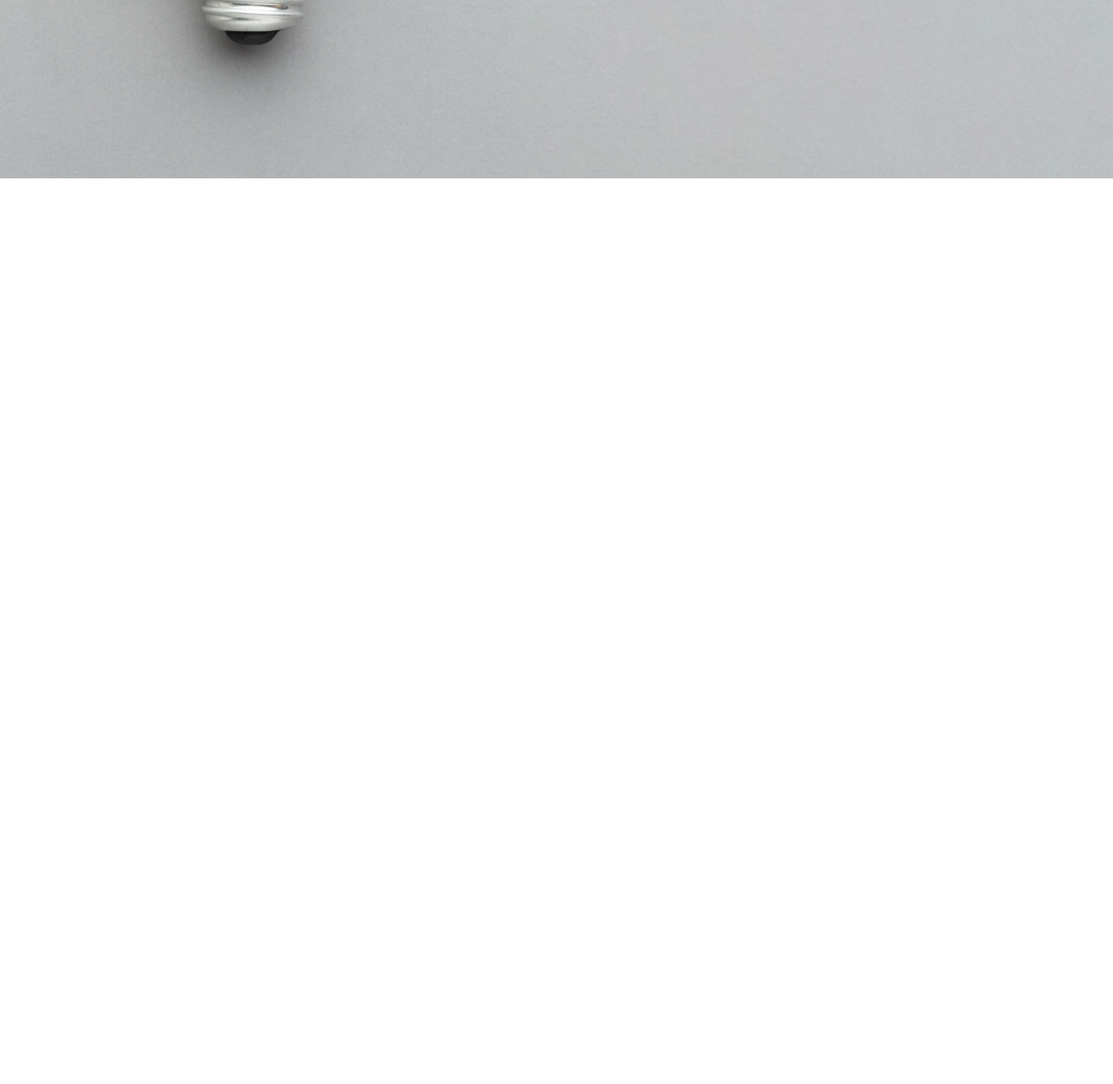
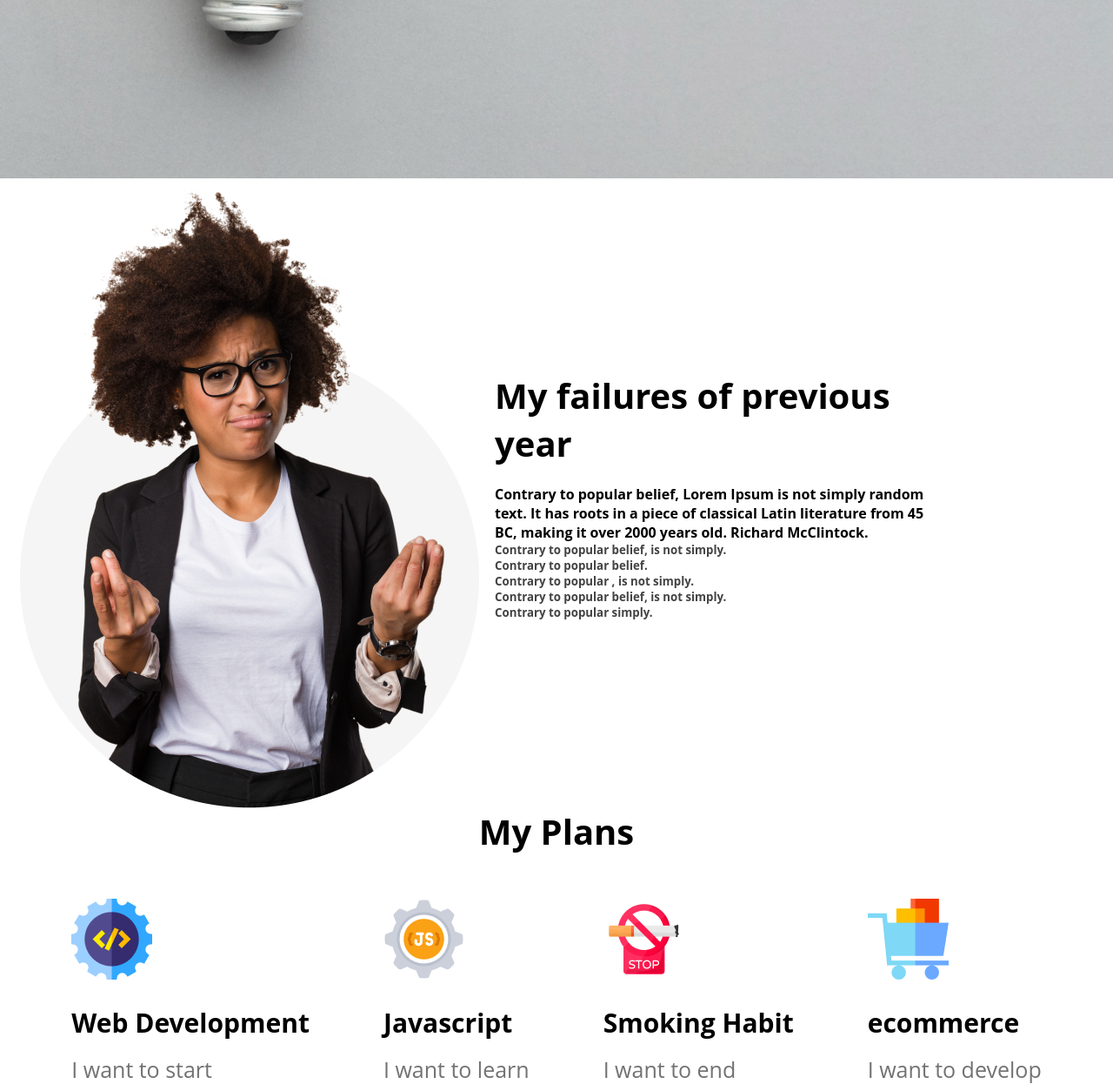
Before and after one commit to sabbosachidurjoy/new-year-new-design, a plain HTML site: page index.html in a window 1280 px wide. Shown: the part 604-1850 px from the top of the page at 87% size. Before the commit the page ends 861 px from the top, so only its background shows below. Drawn offline with Linux system fonts and the light colour scheme.

Commit message:
added my plans

```diff
--- a/index.html
+++ b/index.html
@@ -9,6 +9,7 @@
     <link rel="stylesheet" href="style.css">
 </head>
 <body>
+    <!-- start banner container section -->
     <div class="banner-container">
         <div class="banner-details">
             <h2 class="banner-title">All Thinks Are Possible If You believe</h2>
@@ -18,6 +19,55 @@
             <button class="btn">Contact Us</button>
         </div>
     </div>
+    <!-- end banner container section -->
 
+    <!-- start My failures section -->
+    <div class="my-failures">
+        <div class="failures-details">
+            <div class="img-failures">
+                <img src="./images/person.png" alt="">
+            </div>
+            <div class="my-description">
+                <h3 class="failures-title">My failures of previous year</h3>
+                <h4 class="failure-description">Contrary to popular belief, Lorem Ipsum is not simply random text. It has roots in a
+                    piece of classical Latin literature
+                    from 45 BC, making it over 2000 years old. Richard McClintock.</h4>
+                <h5>Contrary to popular belief, is not simply.</h5>
+                <h5>Contrary to popular belief.</h5>
+                <h5>Contrary to popular , is not simply.</h5>
+                <h5>Contrary to popular belief, is not simply.</h5>
+                <h5>Contrary to popular simply.</h5>
+            </div>
+        </div>
+    </div>
+    <!-- end My failures section -->
+
+    <!-- start My Plans section -->
+    <div class="my-plans">
+        <h3 class="my-title">My Plans</h3>
+            <div class="my-plan">
+                <div class="web-dev">
+                    <img src="/images/icons/web.png" alt="">
+                    <h4 class="web-title">Web Development</h4>
+                    <p class="web-description">I want to start</p>
+                </div>
+                <div class="java">
+                    <img src="/images/icons/js.png" alt="">
+                    <h4 class="web-title">Javascript</h4>
+                    <p class="web-description">I want to learn</p>
+                </div>
+                <div class="smok">
+                    <img src="/images/icons/smoke.png" alt="">
+                    <h4 class="web-title">Smoking Habit</h4>
+                    <p class="web-description">I want to end</p>
+                </div>
+                <div class="ecom">
+                    <img src="/images/icons/ecom.png" alt="">
+                    <h4 class="web-title">ecommerce</h4>
+                    <p class="web-description">I want to develop</p>
+                </div>
+          </div>
+     </div>
+     <!-- end My Plans section -->
 </body>
 </html>
--- a/style.css
+++ b/style.css
@@ -39,3 +39,56 @@
     font-size: 20px;
     border: none;
 }
+
+
+.my-failures {
+    width: 1072px;
+    height: 723.3px;
+    justify-content: center;
+}
+
+
+.failures-details {
+    display: flex;
+    align-items: center;
+}
+
+.failures-title {
+    font-weight: 700;
+    font-size: 40px;
+    padding-bottom: 20px;
+}
+
+.failures-description {
+    color: #444343;
+}
+
+h5 {
+    color: #444343;
+}
+
+.my-title {
+    text-align: center;
+    font-weight: 700;
+    font-size: 40px;
+    padding-bottom: 50px;
+}
+
+.my-plan {
+    display: flex;
+    justify-content: center;
+    gap: 85px;
+}
+
+.web-title {
+    font-weight: 700;
+    font-size: 30px;
+    padding-top: 24px;
+    padding-bottom: 16px;
+}
+
+.web-description {
+    font-weight: 500;
+    font-size: 25px;
+    color: #737272;
+}
```
